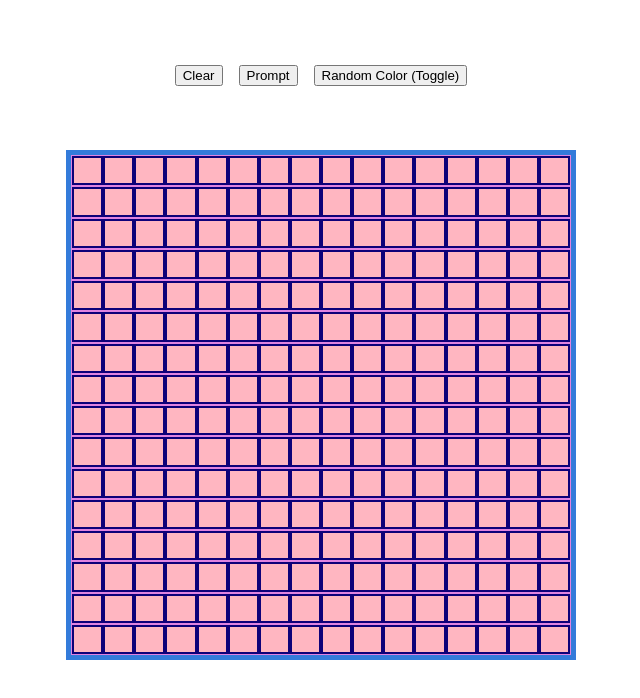
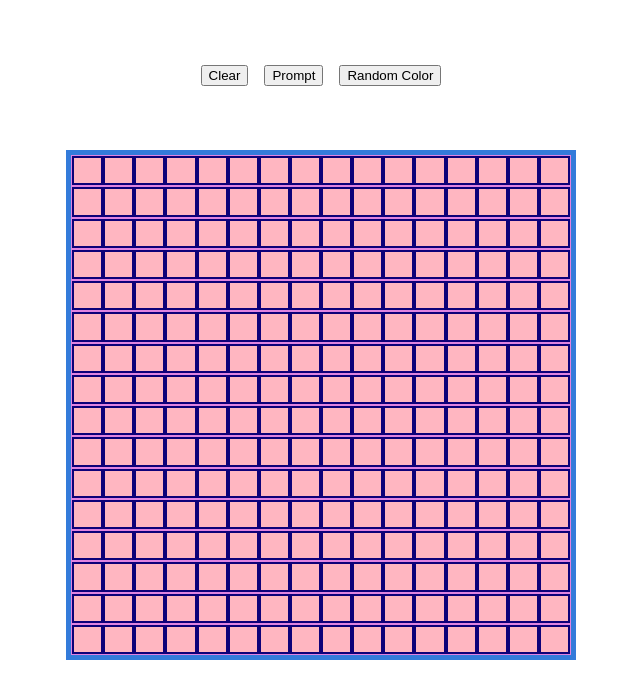
Before and after one commit to Blanca-7/Etch-a-Sketch, a plain HTML site: page index.html in a window 1280 px wide. Shown: the whole page, without its empty margins (319-959 px from the left). Drawn offline with Linux system fonts and the light colour scheme.

Commit message:
Update button name

```diff
--- a/index.html
+++ b/index.html
@@ -12,7 +12,7 @@
     <div id="buttons">
       <button id="reset-btn">Clear</button>
       <button id="prompt-btn">Prompt</button>
-      <button id="randomRGB">Random Color (Toggle)</button>
+      <button id="randomRGB">Random Color</button>
     </div>
     <div id="container" class="test"></div>
   </body>
```
